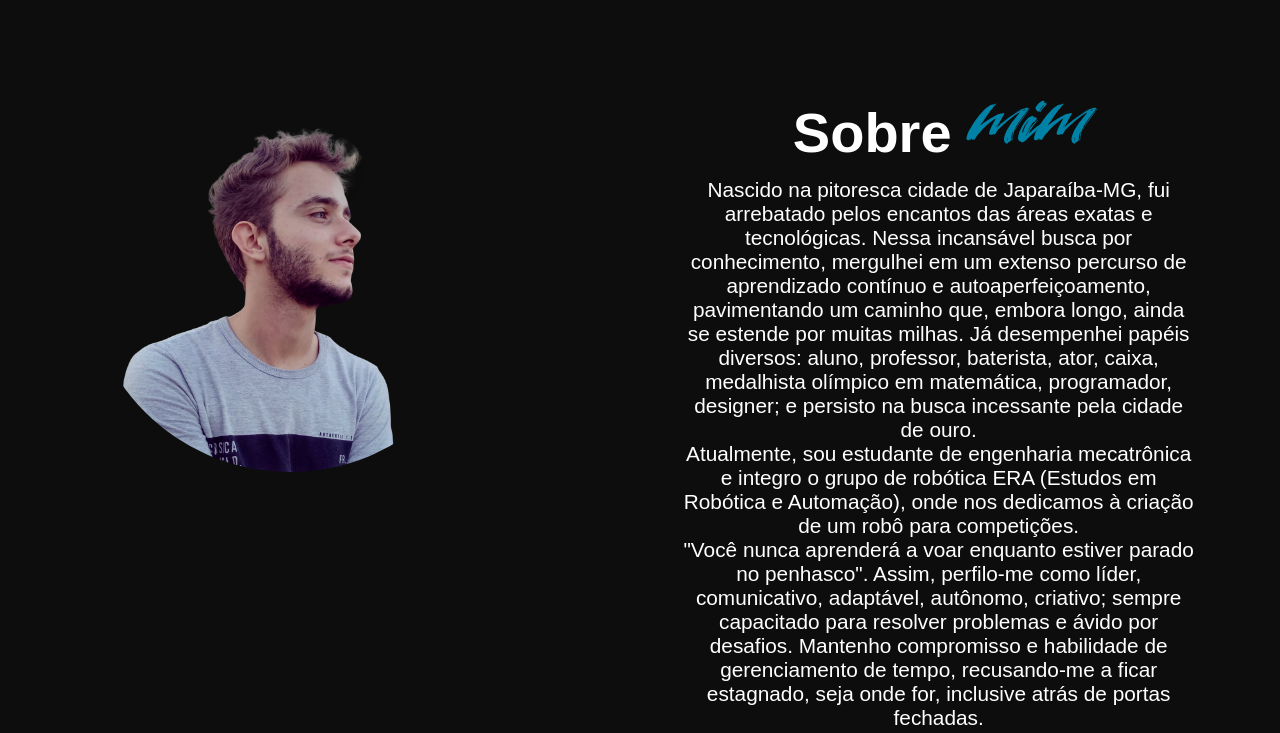
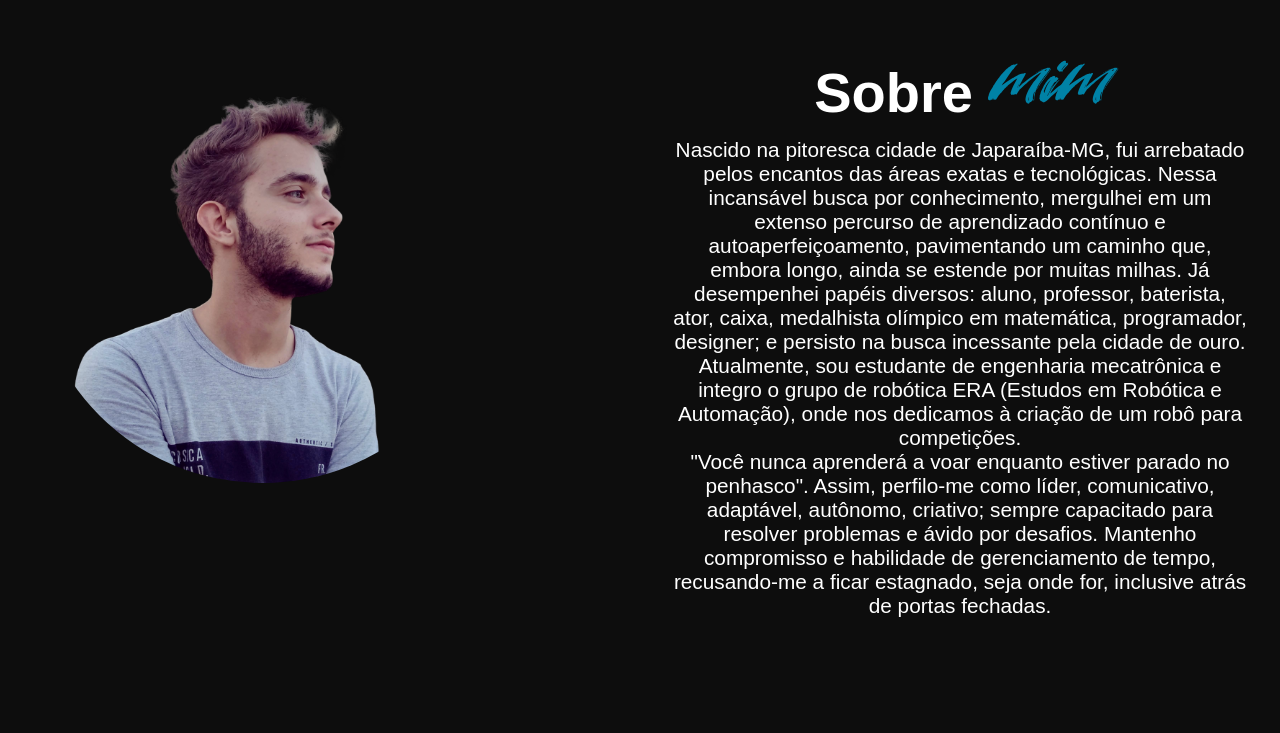
Before and after one commit to LopesGeovane/MeuPortifolio, a plain HTML site: page index.html in a window 1280 px wide. Shown: the part 818-1551 px from the top of the page. Drawn offline with nearby package versions, Linux system fonts and the light colour scheme.

Commit message:
correção de bugues

```diff
--- a/CSS/About.css
+++ b/CSS/About.css
@@ -3,24 +3,24 @@
     width: 100vw;
     background-color: var(--cor1);
     display: flex;
-    justify-content: space-evenly;
+    justify-content: space-around;
 }
 #About #foto{
     height: 100%;
-    width: 40%;
+    width: 45%;
 }
 
 #About img {
     max-width: 80%;
     border-radius: 50%;
-    margin-top: 80px;
+    margin-top: 40px;
 }
 
 #About #text-about{
     height: 100%;
-    width: 40%;
+    width: 45%;
     text-align: center;
-    margin-top: 80px;
+    margin-top: 40px;
 }
 
 #About #text-about h1{
--- a/CSS/Home.css
+++ b/CSS/Home.css
@@ -9,7 +9,7 @@
 #profile {
     width: 30%;
     padding: 0;
-    margin-top: 150px;
+    margin-top: 100px;
 }
 #profile img {
     max-width: 100%;
@@ -20,7 +20,7 @@
 #info {
     width: 50%;
     font-size: 1.8em;
-    margin-top: 150px;
+    margin-top: 100px;
 }
 #info #curriculo a {
     color: var(--corB);
--- a/CSS/Portifolio.css
+++ b/CSS/Portifolio.css
@@ -23,7 +23,7 @@
   display: flex;
   justify-content: space-evenly;
   flex-wrap: wrap;
-  height: 90%;
+  height: 80%;
   overflow-y: auto;
 }
 
```
